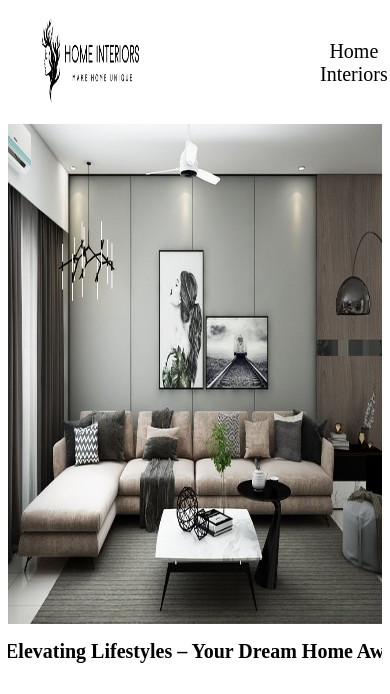
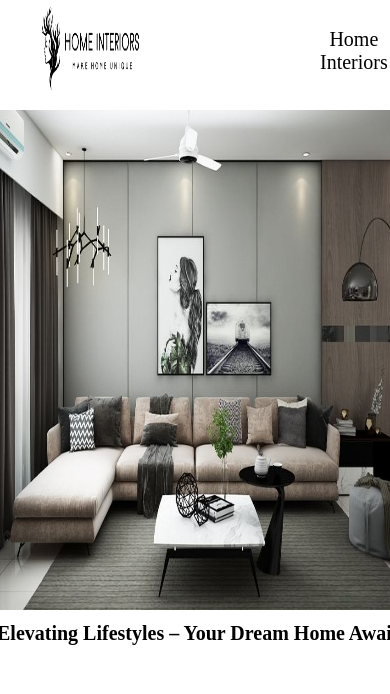
Before and after one commit to Harith252002/home-interiors-django, a Django app: page / in a window 390 px wide; the page is wider, and only the part inside the window is pictured. Shown: the top 694 px of that part. Run offline with Django 5.2, Linux system fonts and the light colour scheme; data comes from the database, SQL or seed files in the repository.

Commit message:
Update home.css

```diff
--- a/static/home.css
+++ b/static/home.css
@@ -338,3 +338,38 @@ footer{
         transform: translateX(-100%);
     }
 }
+/* Default styles for desktop */
+body {
+    font-size: 16px;
+    max-width: 1200px;
+    margin: auto;
+}
+
+/* Responsive styles for tablets */
+@media (max-width: 768px) {
+    body {
+        font-size: 14px;
+    }
+    .container {
+        width: 90%;
+    }
+}
+
+/* Responsive styles for mobile phones */
+@media (max-width: 480px) {
+    body {
+        font-size: 12px;
+    }
+    .container {
+        width: 95%;
+    }
+    img {
+        max-width: 100%;
+        height: auto;
+    }
+}
+img {
+    max-width: 100%;
+    height: auto;
+    display: block;
+}
```
